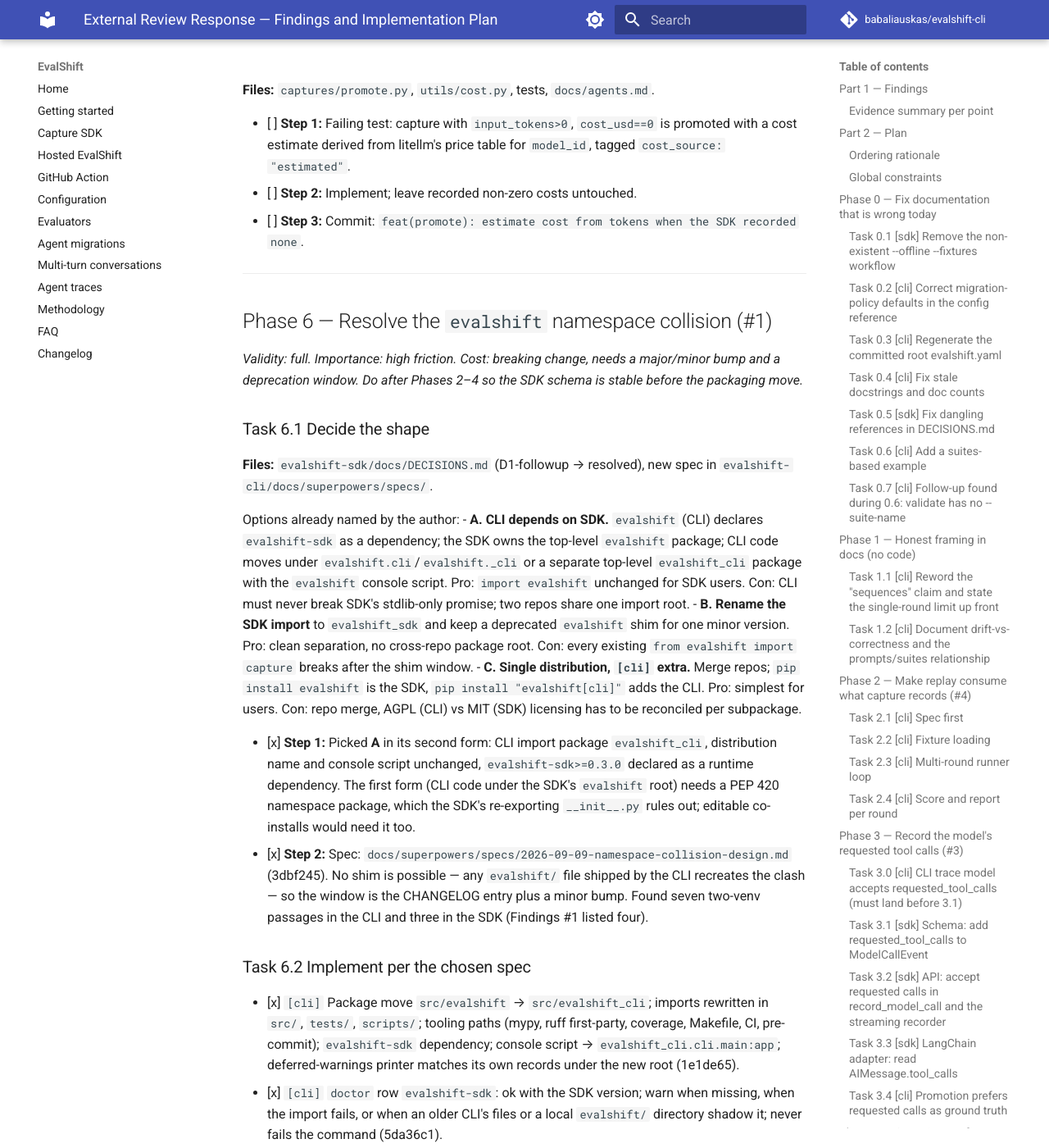
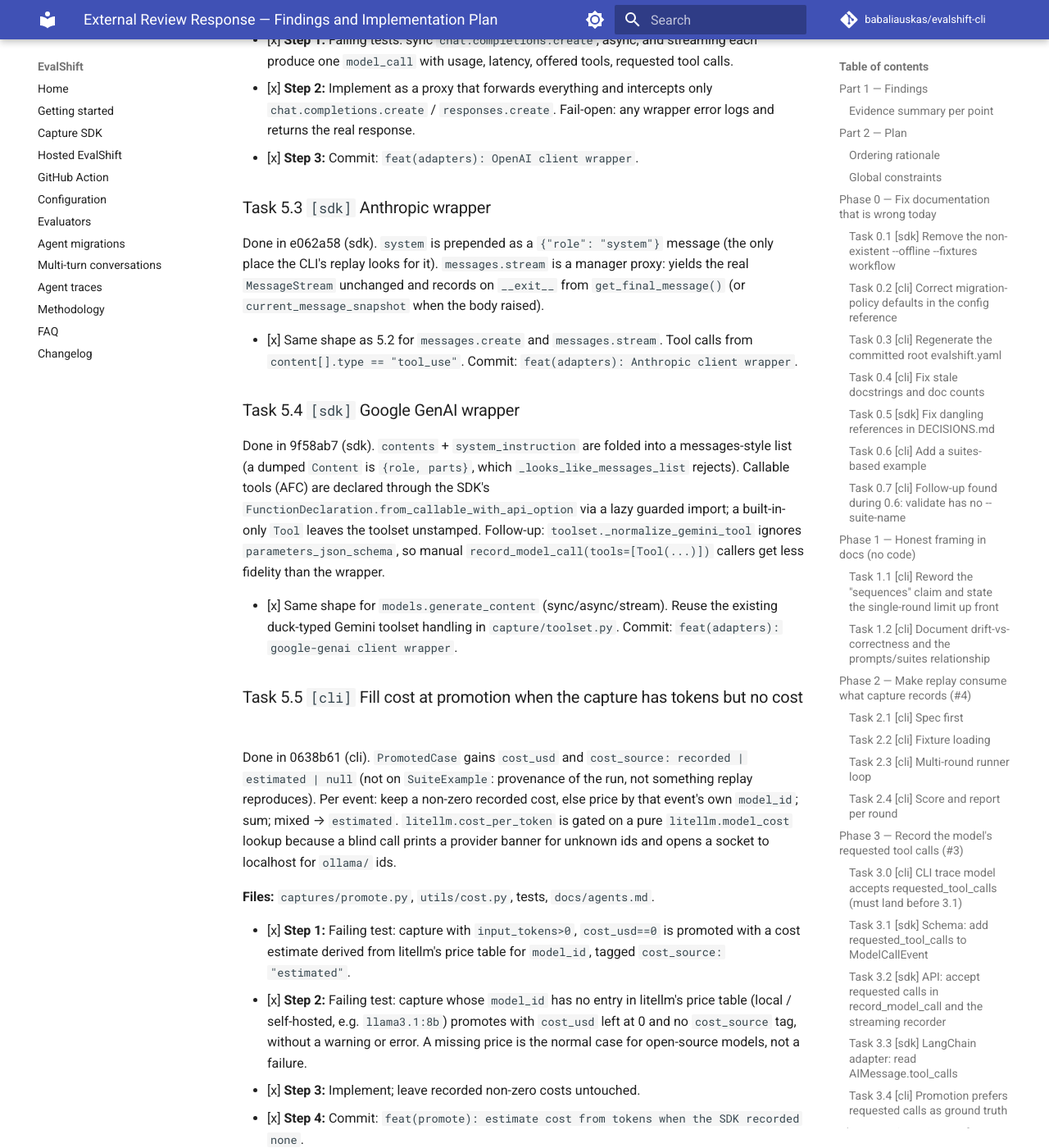
Before and after one commit to babaliauskas/evalshift-cli, an MkDocs documentation site: the page built from docs/superpowers/plans/2026-09-08-external-review-response.md, in a window 1280 px wide and 1400 px high, scrolled down 15896 px. Shown: the whole window at 82% size. Built offline with MkDocs 1.6.1 and Material for MkDocs 9.7.7, drawn with Linux system fonts in a browser that asks for light colours; comment, search, counter and statistics services are not loaded; some of the changed text lies outside the part shown.

Commit message:
docs(plan): Phase 5 done — provider client wrappers in the SDK, cost estimated at promote
Co-Authored-By: Claude Fable 5.1 <noreply@anthropic.com>
Claude-Session: https://claude.ai/code/session_014dB797jsqzukksfEHZ59jK

```diff
--- a/docs/superpowers/plans/2026-09-08-external-review-response.md
+++ b/docs/superpowers/plans/2026-09-08-external-review-response.md
@@ -339,34 +339,46 @@ Constraint: stdlib-only runtime (D-deps). Each wrapper is an import-guarded opti
 
 ### Task 5.1 `[sdk]` Design note
 
+  Done in 42e3c78 (sdk): D-wrappers in `docs/DECISIONS.md`, the three extras, and a shared base `adapters/_wrap.py` (ClientProxy, `instrument`, StreamProxy/AsyncStreamProxy) so each provider module only contributes `describe` / `complete` / `on_chunk`. One rule added beyond the plan: a wrapper always asserts `tools` per call (`[]` when the request carried none), never inherits the session's.
+
 **Files:** `docs/DECISIONS.md` (new D-wrappers).
 
-- [ ] **Step 1:** Record: wrappers are proxies over the user's client object (`wrap_openai(client)`, `wrap_anthropic(client)`, `wrap_genai(client)`); they populate `model_id`, `tools`, `input`, `output`, `input_tokens`, `output_tokens`, `latency_ms`, `generation_config` (incl. Phase 4 keys), and `requested_tool_calls` (Phase 3); `cost_usd` stays 0 in the SDK — pricing belongs to the CLI (`utils/cost.py`, litellm's price table) and is applied at promote/report time. Streaming: wrap the iterator; usage taken from the final chunk.
-- [ ] **Step 2:** Decide extra names: `evalshift-sdk[openai]`, `[anthropic]`, `[google-genai]`.
+- [x] **Step 1:** Record: wrappers are proxies over the user's client object (`wrap_openai(client)`, `wrap_anthropic(client)`, `wrap_genai(client)`); they populate `model_id`, `tools`, `input`, `output`, `input_tokens`, `output_tokens`, `latency_ms`, `generation_config` (incl. Phase 4 keys), and `requested_tool_calls` (Phase 3); `cost_usd` stays 0 in the SDK — pricing belongs to the CLI (`utils/cost.py`, litellm's price table) and is applied at promote/report time. Streaming: wrap the iterator; usage taken from the final chunk.
+- [x] **Step 2:** Decide extra names: `evalshift-sdk[openai]`, `[anthropic]`, `[google-genai]`.
+- [x] **Step 3:** Record open-source coverage: no dedicated wrapper. Ollama, vLLM, llama.cpp server, LM Studio, TGI, Together, Groq, Fireworks and OpenRouter expose OpenAI-compatible endpoints, so `wrap_openai(OpenAI(base_url=...))` covers them unchanged; `model_id` is whatever string the caller passed, and a server that omits `usage` yields zero tokens (never gates promotion). Native non-OpenAI clients (the `ollama` package, in-process transformers) keep using `record_model_call` / a manual `model_call` span. Replay of open-model targets is the CLI's job via litellm prefixes and is independent of this phase.
 
 ### Task 5.2 `[sdk]` OpenAI wrapper
 
+  Done in 6098bdc (sdk). Responses-API `input`/`instructions` are recorded as a messages-style list (a dict would be taken verbatim by `_recover_inputs`); flat Responses tools are translated to the nested chat shape because `toolset._normalize_dict` reads `input_schema`. Chat-stream usage needs `stream_options={"include_usage": True}`. Base fixes found here and by 5.3: Stainless SDKs wrap async `create` in a sync `@required_args` wrapper, so `instrument` checks `inspect.unwrap` and also resolves a plain `def` that returns an awaitable.
+
 **Files:** new `src/evalshift/adapters/openai.py`, `pyproject.toml` extras, `tests/adapters/test_openai.py` (synthetic response objects; one `importorskip`-guarded real-client smoke test like langchain), `README.md`, `DOCS.md`.
 
-- [ ] **Step 1:** Failing tests: sync `chat.completions.create`, async, and streaming each produce one `model_call` with usage, latency, offered tools, requested tool calls.
-- [ ] **Step 2:** Implement as a proxy that forwards everything and intercepts only `chat.completions.create` / `responses.create`. Fail-open: any wrapper error logs and returns the real response.
-- [ ] **Step 3:** Commit: `feat(adapters): OpenAI client wrapper`.
+- [x] **Step 1:** Failing tests: sync `chat.completions.create`, async, and streaming each produce one `model_call` with usage, latency, offered tools, requested tool calls.
+- [x] **Step 2:** Implement as a proxy that forwards everything and intercepts only `chat.completions.create` / `responses.create`. Fail-open: any wrapper error logs and returns the real response.
+- [x] **Step 3:** Commit: `feat(adapters): OpenAI client wrapper`.
 
 ### Task 5.3 `[sdk]` Anthropic wrapper
 
-- [ ] Same shape as 5.2 for `messages.create` and `messages.stream`. Tool calls from `content[].type == "tool_use"`. Commit: `feat(adapters): Anthropic client wrapper`.
+  Done in e062a58 (sdk). `system` is prepended as a `{"role": "system"}` message (the only place the CLI's replay looks for it). `messages.stream` is a manager proxy: yields the real `MessageStream` unchanged and records on `__exit__` from `get_final_message()` (or `current_message_snapshot` when the body raised).
+
+- [x] Same shape as 5.2 for `messages.create` and `messages.stream`. Tool calls from `content[].type == "tool_use"`. Commit: `feat(adapters): Anthropic client wrapper`.
 
 ### Task 5.4 `[sdk]` Google GenAI wrapper
 
-- [ ] Same shape for `models.generate_content` (sync/async/stream). Reuse the existing duck-typed Gemini toolset handling in `capture/toolset.py`. Commit: `feat(adapters): google-genai client wrapper`.
+  Done in 9f58ab7 (sdk). `contents` + `system_instruction` are folded into a messages-style list (a dumped `Content` is `{role, parts}`, which `_looks_like_messages_list` rejects). Callable tools (AFC) are declared through the SDK's `FunctionDeclaration.from_callable_with_api_option` via a lazy guarded import; a built-in-only `Tool` leaves the toolset unstamped. Follow-up: `toolset._normalize_gemini_tool` ignores `parameters_json_schema`, so manual `record_model_call(tools=[Tool(...)])` callers get less fidelity than the wrapper.
+
+- [x] Same shape for `models.generate_content` (sync/async/stream). Reuse the existing duck-typed Gemini toolset handling in `capture/toolset.py`. Commit: `feat(adapters): google-genai client wrapper`.
 
 ### Task 5.5 `[cli]` Fill cost at promotion when the capture has tokens but no cost
 
+  Done in 0638b61 (cli). `PromotedCase` gains `cost_usd` and `cost_source: recorded | estimated | null` (not on `SuiteExample`: provenance of the run, not something replay reproduces). Per event: keep a non-zero recorded cost, else price by that event's own `model_id`; sum; mixed → `estimated`. `litellm.cost_per_token` is gated on a pure `litellm.model_cost` lookup because a blind call prints a provider banner for unknown ids and opens a socket to localhost for `ollama/` ids.
+
 **Files:** `captures/promote.py`, `utils/cost.py`, tests, `docs/agents.md`.
 
-- [ ] **Step 1:** Failing test: capture with `input_tokens>0`, `cost_usd==0` is promoted with a cost estimate derived from litellm's price table for `model_id`, tagged `cost_source: "estimated"`.
-- [ ] **Step 2:** Implement; leave recorded non-zero costs untouched.
-- [ ] **Step 3:** Commit: `feat(promote): estimate cost from tokens when the SDK recorded none`.
+- [x] **Step 1:** Failing test: capture with `input_tokens>0`, `cost_usd==0` is promoted with a cost estimate derived from litellm's price table for `model_id`, tagged `cost_source: "estimated"`.
+- [x] **Step 2:** Failing test: capture whose `model_id` has no entry in litellm's price table (local / self-hosted, e.g. `llama3.1:8b`) promotes with `cost_usd` left at 0 and no `cost_source` tag, without a warning or error. A missing price is the normal case for open-source models, not a failure.
+- [x] **Step 3:** Implement; leave recorded non-zero costs untouched.
+- [x] **Step 4:** Commit: `feat(promote): estimate cost from tokens when the SDK recorded none`.
 
 ---
 
@@ -442,5 +454,6 @@ Options already named by the author:
 | 2026-09-08 | — | Plan written from verified findings. |
 | 2026-09-08 | 0.1–0.6 | Phase 0 complete. cli: a2c8f24, cef4c85, 1861439, 54ff55f. sdk: 647e09f, 7853167. Found and logged Task 0.7 (validate lacks --suite-name). |
 | 2026-09-09 | 6.1–6.2 | Phase 6 done out of order (before 2–4, at the maintainer's request). cli: 3dbf245, 1e1de65, 5da36c1, d9c4eba. sdk: ea54c0a. Version bump deferred to the 0.14.0 release commit. |
+| 2026-09-09 | 5.1–5.5 | Phase 5 complete. Shared base written by the coordinator (sdk 42e3c78), then four parallel agents: openai, anthropic and genai wrappers in SDK worktrees, cost estimation on cli main. sdk: 42e3c78, e062a58, 6098bdc, 0afee20 (merge), 2d4e65b (pre-existing mypy failure in `tests/test_toolset.py`), 9f58ab7, 5ceb191, ad025f6 (docs). cli: 0638b61. Gates green in both repos (sdk 709 tests, cli 2049). Version bump deferred to the release commit (SDK 0.4.0: `[openai]`/`[anthropic]`/`[google-genai]` extras). Open: `toolset._normalize_gemini_tool` should read `parameters_json_schema`; `validate --suite-name` (Task 0.7) still missing. |
 | 2026-09-09 | 4.1–4.3 | Phase 4 complete, run as three parallel Opus agents (sdk; cli main; cli worktree for 4.3) plus one follow-up to fold the Gemini gaps into `dropped_params`. sdk: 781bf46, 387f975. cli: e9894c9, 23f42c0, 8e8f211 (merge), d0f356f. End-to-end verified with the dev SDK: an OpenAI-shaped strict tool + `tool_choice: required` + `parallel_tool_calls: false` capture promotes with those keys and a `strict: true` sidecar; `translate_generation_config` emits both; `detect_dropped_params` reports `['parallel_tool_calls', 'tools.strict']` for a Gemini target and nothing for Anthropic. Open: `validate --suite-name` (Task 0.7) still missing; the capture-first example still records executed-only until SDK 0.4.0 ships. |
 | 2026-09-09 | 3.0–3.4 | Phase 3 complete, run as three parallel Opus agents (cli; sdk core; sdk helpers in a worktree) then one for LangChain. cli: 6b8f210, 76a8c43, 3222b6a. sdk: aad7a21, ba8bffa, ff7a272, d69d397, 19964ee, 836ea92. Task 3.0 added: the CLI's `extra="forbid"` trace model must accept the field before the SDK writes it. End-to-end verified with the dev SDK: 2.1.0 envelopes with requested calls promote with `promotion_source: requested`. Open: whole-capture fallback when only some model calls carry the field (per-round hybrid considered, not done); capture-first example still records executed-only until SDK 0.4.0 ships the kwarg. |
```
